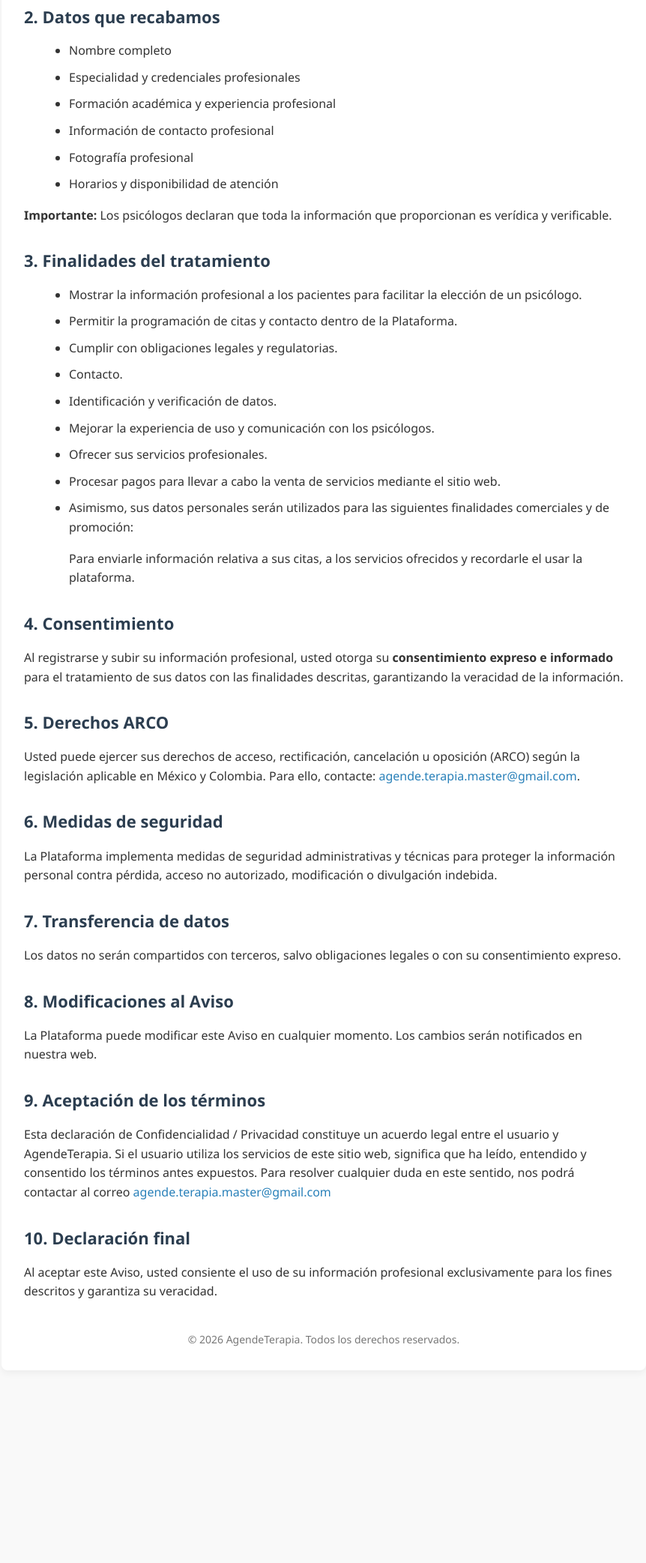
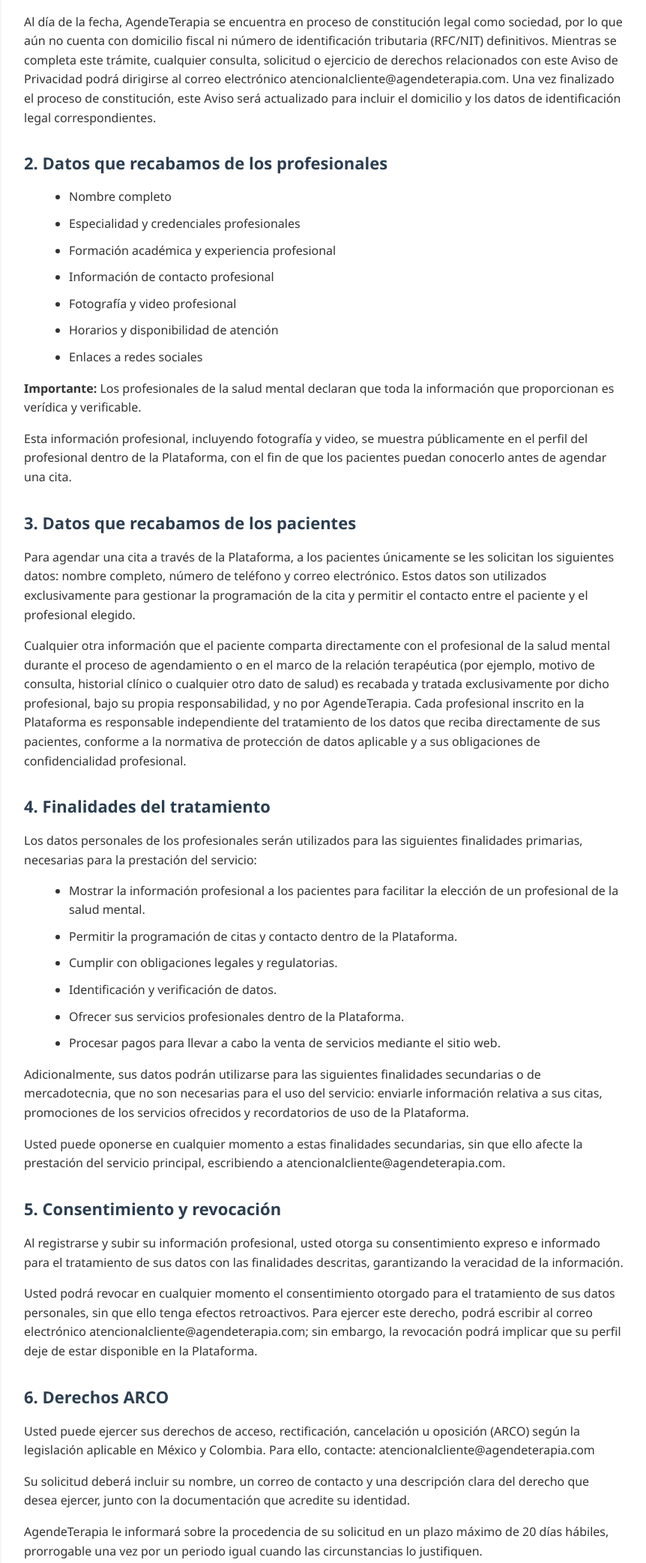
Before and after one commit to agendeterapiamaster-web/aviso_privacidad, a plain HTML site: page index.html in a window 1280 px wide. Shown: the part 502-2587 px from the top of the page at 75% size, without its empty margins (208-1070 px from the left). Before the commit the page ends 2370 px from the top, so only its background shows below. Drawn offline with Linux system fonts and the light colour scheme.

Commit message:
Update privacy notice for mental health professionals

```diff
--- a/index.html
+++ b/index.html
@@ -59,58 +59,85 @@
 </head>
 <body>
     <div class="container">
-        <h1>Aviso de Privacidad para Psicólogos</h1>
-        <p><strong>Última actualización:</strong> Febrero 2026</p>
+        <h1>Aviso de Privacidad para profesionales de salud mental</h1>
+        <p><strong>Última actualización:</strong> Agosto 2026</p>
 
-        <p>AgendeTerapia (en adelante, "la Plataforma") se compromete a proteger la información personal de los psicólogos que deciden registrarse y subir su información profesional a nuestro sitio. Este Aviso de Privacidad describe cómo recopilamos, utilizamos, protegemos y compartimos los datos personales de los psicólogos registrados, de conformidad con la <strong>Ley Federal de Protección de Datos Personales en Posesión de los Particulares (México)</strong> y la <strong>Ley Estatutaria 1581 de 2012 de Protección de Datos Personales de Colombia</strong> y sus reglamentos.</p>
+        <p>AgendeTerapia (en adelante, "la Plataforma") se compromete a proteger la información personal de los profesionales de la salud mental que deciden registrarse y subir su información profesional a nuestro sitio. Este Aviso de Privacidad describe cómo recopilamos, utilizamos, protegemos y compartimos los datos personales de los profesionales registrados, así como los datos personales que recaba de los pacientes que utilizan la Plataforma para agendar sus citas, de conformidad con la Ley Federal de Protección de Datos Personales en Posesión de los Particulares (México) y la Ley Estatutaria 1581 de 2012 de Protección de Datos Personales de Colombia y sus reglamentos.</p>
 
         <h2>1. Responsable del tratamiento de datos</h2>
-        <p><strong>AgendeTerapia</strong>, es responsable del tratamiento de sus datos personales, así como del cumplimiento de este Aviso de Privacidad.</p>
+        <p>AgendeTerapia, es responsable del tratamiento de sus datos personales, así como del cumplimiento de este Aviso de Privacidad.</p>
 
-        <h2>2. Datos que recabamos</h2>
+        <p>Al día de la fecha, AgendeTerapia se encuentra en proceso de constitución legal como sociedad, por lo que aún no cuenta con domicilio fiscal ni número de identificación tributaria (RFC/NIT) definitivos. Mientras se completa este trámite, cualquier consulta, solicitud o ejercicio de derechos relacionados con este Aviso de Privacidad podrá dirigirse al correo electrónico atencionalcliente@agendeterapia.com. Una vez finalizado el proceso de constitución, este Aviso será actualizado para incluir el domicilio y los datos de identificación legal correspondientes.</p>
+
+        <h2>2. Datos que recabamos de los profesionales</h2>
         <ul>
             <li>Nombre completo</li>
             <li>Especialidad y credenciales profesionales</li>
             <li>Formación académica y experiencia profesional</li>
             <li>Información de contacto profesional</li>
-            <li>Fotografía profesional</li>
+            <li>Fotografía y video profesional</li>
             <li>Horarios y disponibilidad de atención</li>
+            <li>Enlaces a redes sociales</li>
         </ul>
-        <p><strong>Importante:</strong> Los psicólogos declaran que toda la información que proporcionan es verídica y verificable.</p>
 
-        <h2>3. Finalidades del tratamiento</h2>
+        <p><strong>Importante:</strong> Los profesionales de la salud mental declaran que toda la información que proporcionan es verídica y verificable.</p>
+
+        <p>Esta información profesional, incluyendo fotografía y video, se muestra públicamente en el perfil del profesional dentro de la Plataforma, con el fin de que los pacientes puedan conocerlo antes de agendar una cita.</p>
+
+        <h2>3. Datos que recabamos de los pacientes</h2>
+        <p>Para agendar una cita a través de la Plataforma, a los pacientes únicamente se les solicitan los siguientes datos: nombre completo, número de teléfono y correo electrónico. Estos datos son utilizados exclusivamente para gestionar la programación de la cita y permitir el contacto entre el paciente y el profesional elegido.</p>
+
+        <p>Cualquier otra información que el paciente comparta directamente con el profesional de la salud mental durante el proceso de agendamiento o en el marco de la relación terapéutica (por ejemplo, motivo de consulta, historial clínico o cualquier otro dato de salud) es recabada y tratada exclusivamente por dicho profesional, bajo su propia responsabilidad, y no por AgendeTerapia. Cada profesional inscrito en la Plataforma es responsable independiente del tratamiento de los datos que reciba directamente de sus pacientes, conforme a la normativa de protección de datos aplicable y a sus obligaciones de confidencialidad profesional.</p>
+
+        <h2>4. Finalidades del tratamiento</h2>
+
+        <p>Los datos personales de los profesionales serán utilizados para las siguientes finalidades primarias, necesarias para la prestación del servicio:</p>
+
         <ul>
-            <li>Mostrar la información profesional a los pacientes para facilitar la elección de un psicólogo.</li>
+            <li>Mostrar la información profesional a los pacientes para facilitar la elección de un profesional de la salud mental.</li>
             <li>Permitir la programación de citas y contacto dentro de la Plataforma.</li>
             <li>Cumplir con obligaciones legales y regulatorias.</li>
-            <li>Contacto.</li>
             <li>Identificación y verificación de datos.</li>
-            <li>Mejorar la experiencia de uso y comunicación con los psicólogos.</li>
-            <li>Ofrecer sus servicios profesionales.</li>
+            <li>Ofrecer sus servicios profesionales dentro de la Plataforma.</li>
             <li>Procesar pagos para llevar a cabo la venta de servicios mediante el sitio web.</li>
-            <li>Asimismo, sus datos personales serán utilizados para las siguientes finalidades comerciales y de promoción:</li>
-            <p>Para enviarle información relativa a sus citas, a los servicios ofrecidos y recordarle el usar la plataforma.</p>
         </ul>
 
-        <h2>4. Consentimiento</h2>
-        <p>Al registrarse y subir su información profesional, usted otorga su <strong>consentimiento expreso e informado</strong> para el tratamiento de sus datos con las finalidades descritas, garantizando la veracidad de la información.</p>
+        <p>Adicionalmente, sus datos podrán utilizarse para las siguientes finalidades secundarias o de mercadotecnia, que no son necesarias para el uso del servicio: enviarle información relativa a sus citas, promociones de los servicios ofrecidos y recordatorios de uso de la Plataforma.</p>
 
-        <h2>5. Derechos ARCO</h2>
-        <p>Usted puede ejercer sus derechos de acceso, rectificación, cancelación u oposición (ARCO) según la legislación aplicable en México y Colombia. Para ello, contacte: <a href="mailto:agende.terapia.master@gmail.com">agende.terapia.master@gmail.com</a>.</p>
+        <p>Usted puede oponerse en cualquier momento a estas finalidades secundarias, sin que ello afecte la prestación del servicio principal, escribiendo a atencionalcliente@agendeterapia.com.</p>
 
-        <h2>6. Medidas de seguridad</h2>
+        <h2>5. Consentimiento y revocación</h2>
+        <p>Al registrarse y subir su información profesional, usted otorga su consentimiento expreso e informado para el tratamiento de sus datos con las finalidades descritas, garantizando la veracidad de la información.</p>
+
+        <p>Usted podrá revocar en cualquier momento el consentimiento otorgado para el tratamiento de sus datos personales, sin que ello tenga efectos retroactivos. Para ejercer este derecho, podrá escribir al correo electrónico atencionalcliente@agendeterapia.com; sin embargo, la revocación podrá implicar que su perfil deje de estar disponible en la Plataforma.</p>
+
+        <h2>6. Derechos ARCO</h2>
+        <p>Usted puede ejercer sus derechos de acceso, rectificación, cancelación u oposición (ARCO) según la legislación aplicable en México y Colombia. Para ello, contacte: atencionalcliente@agendeterapia.com</p>
+
+        <p>Su solicitud deberá incluir su nombre, un correo de contacto y una descripción clara del derecho que desea ejercer, junto con la documentación que acredite su identidad.</p>
+
+        <p>AgendeTerapia le informará sobre la procedencia de su solicitud en un plazo máximo de 20 días hábiles, prorrogable una vez por un periodo igual cuando las circunstancias lo justifiquen.</p>
+
+        <h2>7. Medidas de seguridad</h2>
         <p>La Plataforma implementa medidas de seguridad administrativas y técnicas para proteger la información personal contra pérdida, acceso no autorizado, modificación o divulgación indebida.</p>
 
-        <h2>7. Transferencia de datos</h2>
-        <p>Los datos no serán compartidos con terceros, salvo obligaciones legales o con su consentimiento expreso.</p>
+        <h2>9. Transferencia de datos y encargados del tratamiento</h2>
+        <p>Sus datos personales no serán vendidos ni transferidos a terceros con fines distintos a los descritos en este Aviso, salvo que exista una obligación legal o su consentimiento expreso.</p>
 
-        <h2>8. Modificaciones al Aviso</h2>
+        <p>Para la operación de la Plataforma, AgendeTerapia podrá compartir información con proveedores de servicios (encargados del tratamiento), tales como pasarelas de pago, servicios de alojamiento (hosting) y herramientas de comunicación o analítica, quienes únicamente tratarán los datos conforme a nuestras instrucciones y con las medidas de seguridad y confidencialidad correspondientes, sin que ello constituya una cesión de datos.</p>
+
+        <h2>10. Plazo de conservación de los datos</h2>
+        <p>Los datos personales de los profesionales se conservarán mientras su perfil permanezca activo en la Plataforma y durante el tiempo adicional necesario para cumplir con obligaciones legales, contables o fiscales. Los datos de contacto de los pacientes (nombre, teléfono y correo electrónico) se conservarán únicamente durante el tiempo necesario para gestionar la cita solicitada, salvo que exista una obligación legal que exija un plazo mayor.</p>
+
+        <p>Una vez cumplida su finalidad, los datos serán eliminados o anonimizados de forma segura.</p>
+
+        <h2>11. Modificaciones al Aviso</h2>
         <p>La Plataforma puede modificar este Aviso en cualquier momento. Los cambios serán notificados en nuestra web.</p>
 
-        <h2>9. Aceptación de los términos</h2>
-        <p>Esta declaración de Confidencialidad / Privacidad constituye un acuerdo legal entre el usuario y AgendeTerapia. Si el usuario utiliza los servicios de este sitio web, significa que ha leído, entendido y consentido los términos antes expuestos. Para resolver cualquier duda en este sentido, nos podrá contactar al correo <a href="mailto:agende.terapia.master@gmail.com">agende.terapia.master@gmail.com</a></p>
+        <h2>12. Aceptación de los términos</h2>
+        <p>Este Aviso de Privacidad tiene carácter informativo y tiene por objeto darle a conocer cómo tratamos sus datos personales; no constituye ni sustituye los Términos y Condiciones de uso de la Plataforma, los cuales se encuentran disponibles por separado. Al registrarse y utilizar los servicios de AgendeTerapia, usted declara que ha leído y comprendido este Aviso de Privacidad. Para dudas relacionadas con este Aviso, puede contactarnos al correo atencionalcliente@agendeterapia.com.</p>
 
-        <h2>10. Declaración final</h2>
+        <h2>13. Declaración final</h2>
         <p>Al aceptar este Aviso, usted consiente el uso de su información profesional exclusivamente para los fines descritos y garantiza su veracidad.</p>
 
         <div class="footer">&copy; 2026 AgendeTerapia. Todos los derechos reservados.</div>
```
